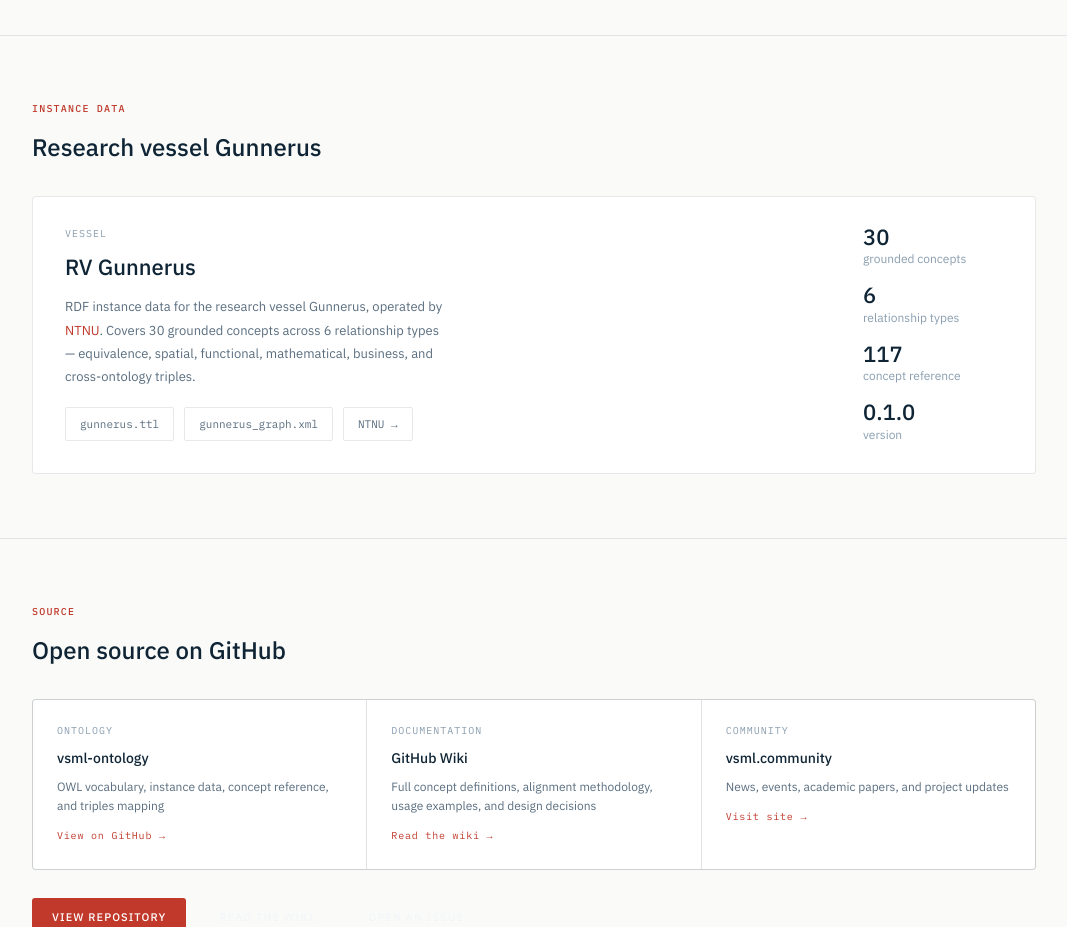
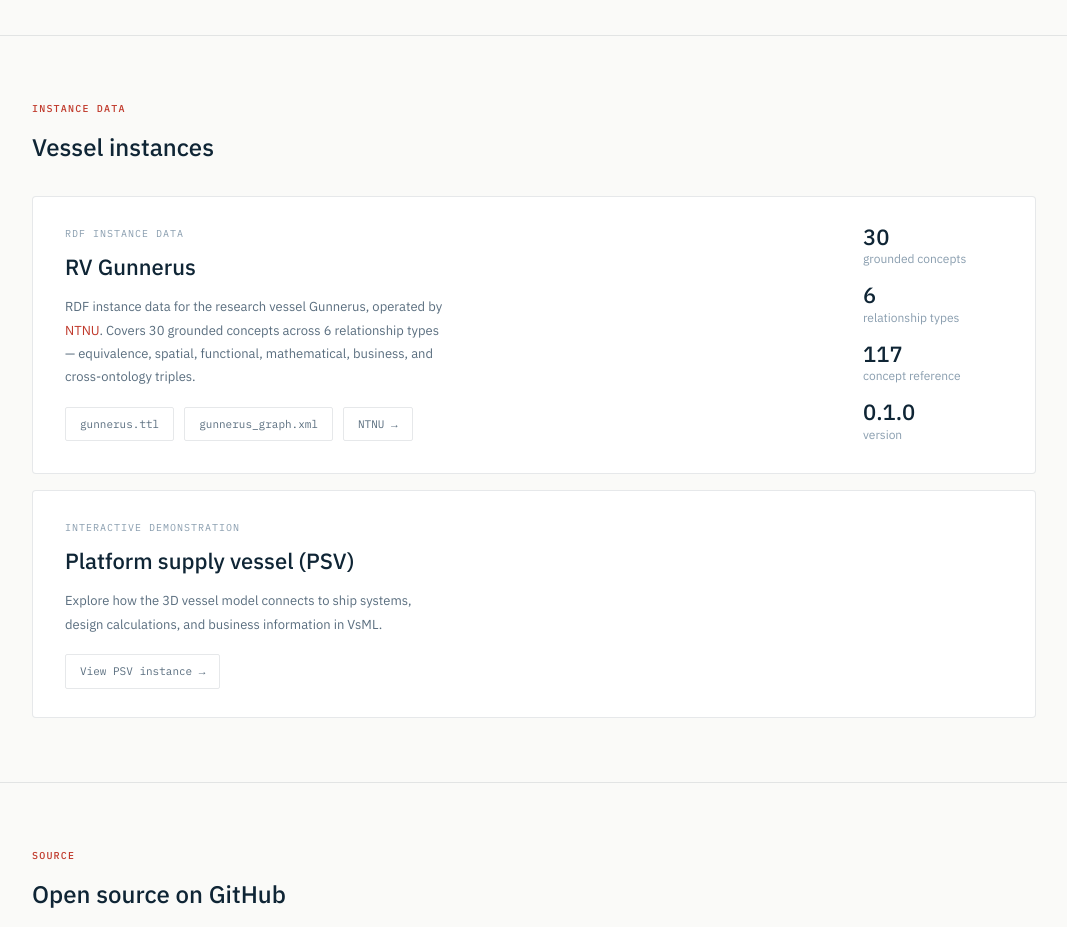
Before and after one commit to Jan-Altea/vsml-ontology, a plain HTML site: page index.html in a window 1280 px wide. Shown: the part 1980-2907 px from the top of the page, without its empty margins (106-1173 px from the left). Drawn offline with Linux system fonts and the light colour scheme.

Commit message:
Revise instance section with new vessel details
Updated the instance section to include new vessel instances and their details, enhancing the information provided for RV Gunnerus and adding a new Platform Supply Vessel (PSV) entry.

```diff
--- a/index.html
+++ b/index.html
@@ -523,11 +523,13 @@
 <section id="instance">
   <div class="section-inner">
     <p class="section-eyebrow">Instance data</p>
-    <h2 class="section-title">Research vessel Gunnerus</h2>
-    <div class="instance-card">
+    <h2 class="section-title">Vessel instances</h2>
+
+    <div style="display: grid; gap: 16px;">
+      <article class="instance-card" aria-labelledby="gunnerus-card-title">
         <div>
-        <div class="instance-label">Vessel</div>
-        <div class="instance-name">RV Gunnerus</div>
+          <div class="instance-label">RDF instance data</div>
+          <div class="instance-name" id="gunnerus-card-title">RV Gunnerus</div>
           <div class="instance-desc">
             RDF instance data for the research vessel Gunnerus, operated by
             <a href="https://www.ntnu.edu/" style="color:var(--accent)">NTNU</a>.
@@ -546,6 +548,21 @@
           <div class="meta-item"><strong>117</strong>concept reference</div>
           <div class="meta-item"><strong>0.1.0</strong>version</div>
         </div>
+      </article>
+
+      <article class="instance-card" aria-labelledby="psv-card-title">
+        <div>
+          <div class="instance-label">Interactive demonstration</div>
+          <div class="instance-name" id="psv-card-title">Platform supply vessel (PSV)</div>
+          <div class="instance-desc">
+            Explore how the 3D vessel model connects to ship systems,
+            design calculations, and business information in VsML.
+          </div>
+          <div class="instance-links">
+            <a class="instance-link" href="/instances/psv/">View PSV instance →</a>
+          </div>
+        </div>
+      </article>
     </div>
   </div>
 </section>
```
Lines whose indentation alone changed are shown as unchanged.
